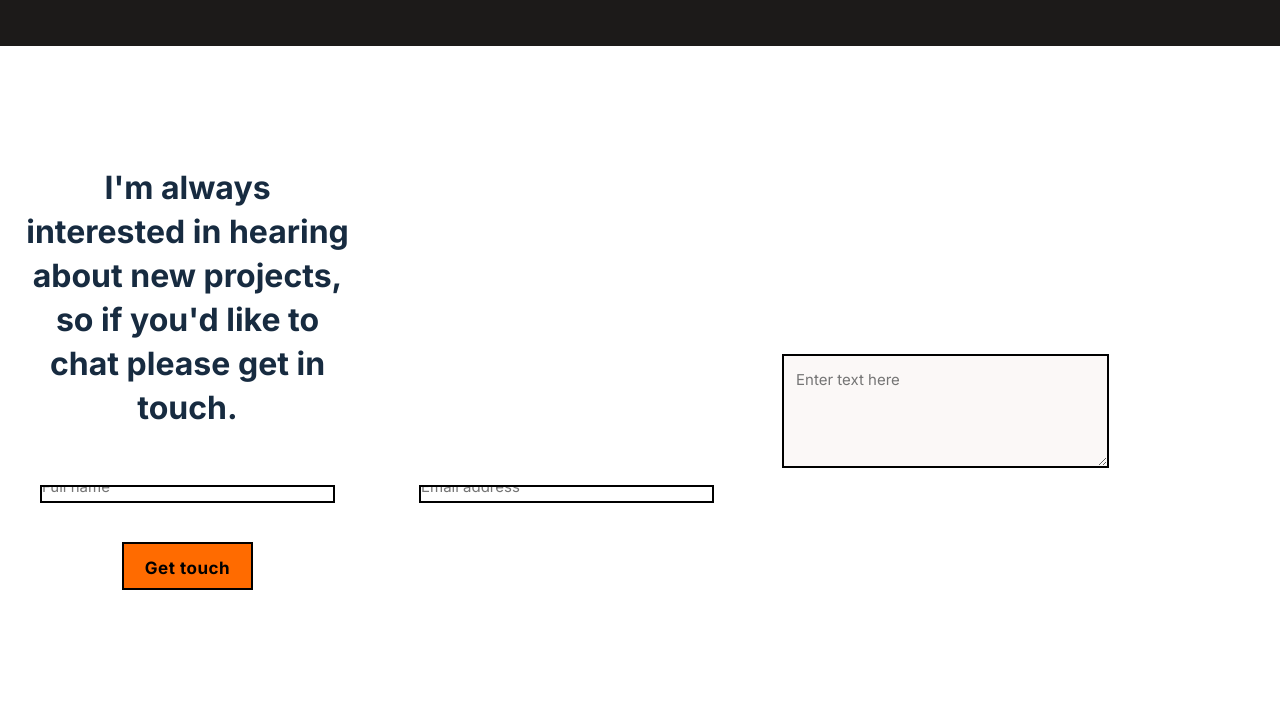
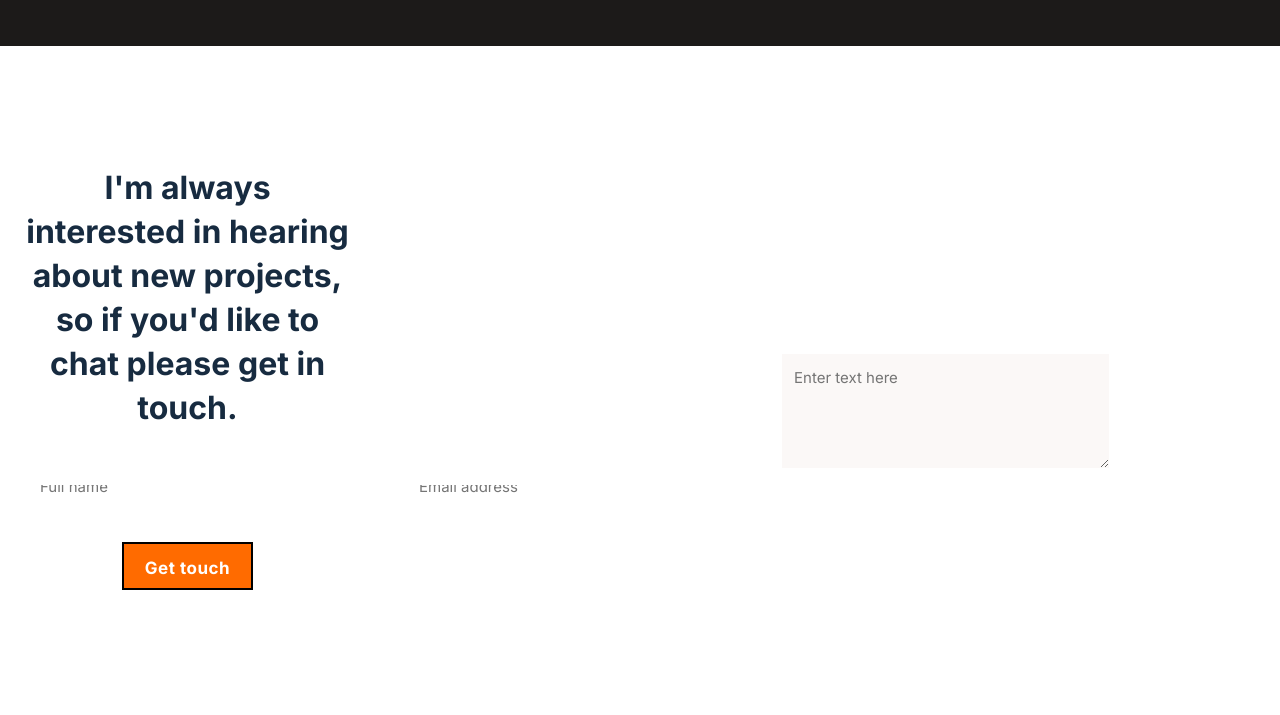
Before and after one commit to Nemwel-Boniface/cr-contact-form, a website: page index.html in a window 1280 px wide. Shown: the part 6661-7376 px from the top of the page. Drawn offline with Linux system fonts and the light colour scheme.

Commit message:
Update fixed requested styling changes

```diff
--- a/css/footer.css
+++ b/css/footer.css
@@ -67,7 +67,7 @@ form .ftext {
   line-height: 24px;
   align-items: center;
   color: #979493;
-  border: 2px solid black;
+  border: none;
 }
 
 form .femail {
@@ -81,7 +81,7 @@ form .femail {
   line-height: 24px;
   align-items: center;
   color: #979493;
-  border: 2px solid black;
+  border: none;
 }
 
 form .ftextarea {
@@ -96,7 +96,7 @@ form .ftextarea {
   font-size: 15px;
   line-height: 24px;
   color: #3c3a39;
-  border: 2px solid black;
+  border: none;
 }
 
 form .fsubmit {
@@ -112,17 +112,17 @@ form .fsubmit {
   line-height: 24px;
   text-align: center;
   letter-spacing: 0.03em;
-  color: #000;
+  color: #fff;
   border: 2px solid black;
 }
 
 form .fsubmit:enabled {
   background: #ff6b00;
-  color: #000;
+  color: #fff;
 }
 
 form .fsubmit:hover {
-  background-color: #000;
+  background-color: #fff;
   border: 1px solid #ff6b00;
   color: #ff6b00;
 }
```
